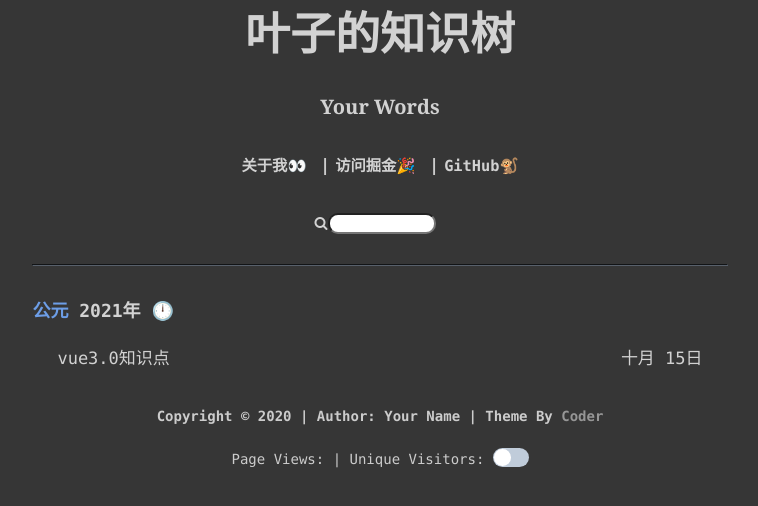
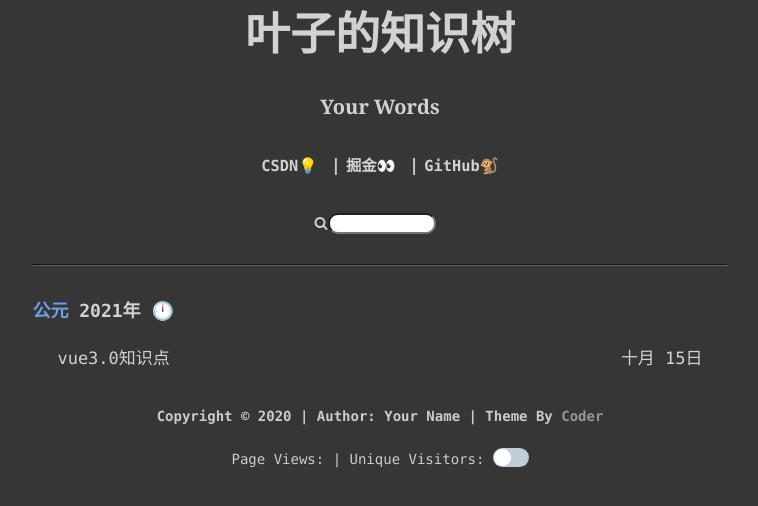
Before and after one commit to qq-leaves/qq-leaves.github.io, a plain HTML site: page archives/2021/10/index.html in a window 1280 px wide. Shown: the part 180-686 px from the top of the page, without its empty margins (260-1018 px from the left). Drawn offline with Linux system fonts and the light colour scheme; some packages are replaced by stand-ins of ours; a script that the page names is missing.

Commit message:
Site updated: 2021-10-15 19:02:29

```diff
--- a/archives/2021/10/index.html
+++ b/archives/2021/10/index.html
@@ -38,9 +38,9 @@
 <div class="hd">
     <ol class="breadcrumb">
 
-            <li><a class="ba" href="/about">关于我👀</a></li>
+            <li><a class="ba" href="/about">CSDN💡</a></li>
 
-            <li><a class="ba" target="_blank" rel="noopener" href="https://juejin.cn/user/4248137109866109">访问掘金🎉</a></li>
+            <li><a class="ba" target="_blank" rel="noopener" href="https://juejin.cn/user/4248137109866109">掘金👀</a></li>
 
             <li><a class="ba" target="_blank" rel="noopener" href="https://github.com/qq-leaves">GitHub🐒</a></li>
 
```
Also changed, not shown: archives/2021/index.html (+2 -2 lines), archives/index.html (+2 -2 lines), index.html (+2 -2 lines).
